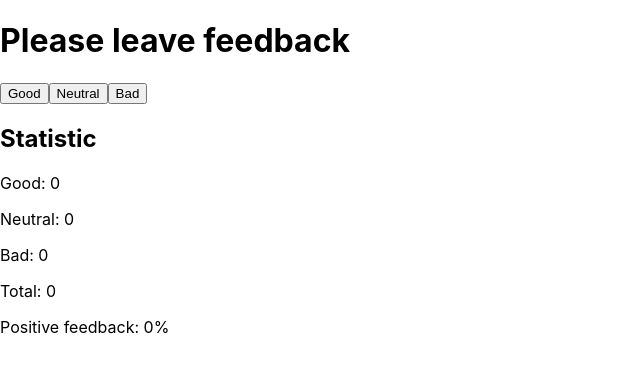
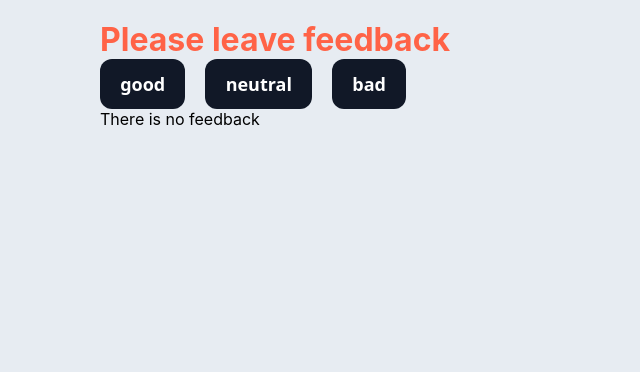
Before and after one commit to Rummut/goit-react-hw-02-feedback, a React (Create React App) app: page / in a window 1280 px wide. Shown: the top 372 px of the page, without its empty margins (0-640 px from the left). Built offline with nearby package versions, Linux system fonts and the light colour scheme.

Commit message:
Add 4 task

```diff
--- a/src/components/App.jsx
+++ b/src/components/App.jsx
@@ -1,51 +1,59 @@
 import { Component } from 'react';
-import { FeedbackResults } from './feedback/FeedbackResults';
+import { Statistics } from './feedback/statistic/Statistics';
+import { FeedbackOptions } from './feedback/feedback-options/FeedbackOptions';
+import { Section } from './feedback/section-title/SectionTitle';
+import { Notification } from './feedback/notification/Notification';
+import { Container } from './App.styled';
+import { GlobalStyle } from './GlobalStyle';
 
 export class App extends Component {
   state = {
     good: 0,
     neutral: 0,
     bad: 0,
-    total: 0,
-    percentage: 0,
   };
 
   handleClick = type => {
     this.setState(prevState => {
       return {
         [type]: prevState[type] + 1,
-        total: this.countTotalFeedback(),
-        percentage: this.countPositiveFeedbackPercentage()
       };
     });
   };
 
   countTotalFeedback = () => {
-    const { good, neutral, bad } = this.state
-    return good + neutral + bad
-  }
+    const { good, neutral, bad } = this.state;
+    return good + neutral + bad;
+  };
 
   countPositiveFeedbackPercentage = () => {
-    const { good } = this.state
-    return Number.parseInt((good/this.countTotalFeedback())*100)
-  }
+    const { good } = this.state;
+    return Number.parseInt((good / this.countTotalFeedback()) * 100);
+  };
 
   render() {
+    const total = this.countTotalFeedback();
+    const percentage = this.countPositiveFeedbackPercentage();
     return (
-      <>
-        <h1>Please leave feedback</h1>
+      <Container>
+        <Section title={'Please leave feedback'}>
+          <FeedbackOptions
+            options={Object.keys(this.state)}
+            onLeaveFeedback={this.handleClick}
+          ></FeedbackOptions>
+          {total === 0 ? (
+            <Notification message={'There is no feedback'}></Notification>
+          ) : (
+            <Statistics
+              state={this.state}
+              total={total}
+              percentage={percentage}
+            ></Statistics>
+          )}
+        </Section>
+        <GlobalStyle />
+      </Container>
 
-        <button type="button" onClick={() => {this.handleClick("good")}}>
-          Good
-        </button>
-        <button type="button" onClick={() => {this.handleClick("neutral")}}>
-          Neutral
-        </button>
-        <button type="button" onClick={() => {this.handleClick("bad")}}>
-          Bad
-        </button>
-        <FeedbackResults state={this.state} ></FeedbackResults>
-      </>
     );
   }
 }
--- /dev/null
+++ b/src/components/App.styled.js
@@ -0,0 +1,4 @@
+import { styled } from "styled-components";
+
+export const Container = styled.div`
+padding: 20px 100px;`
--- /dev/null
+++ b/src/components/GlobalStyle.js
@@ -0,0 +1,26 @@
+import { createGlobalStyle } from 'styled-components';
+
+export const GlobalStyle = createGlobalStyle`
+body {
+  background-color: #e7ecf2;
+}
+
+h1,
+h2,
+h3,
+h4,
+h5,
+p {
+  margin: 0;
+}
+
+ul {
+  margin: 0;
+  padding: 0;
+  list-style: none;
+}
+
+button{
+  padding: 0;
+}
+`;
--- /dev/null
+++ b/src/components/feedback/feedback-options/FeedbackOptions.jsx
@@ -0,0 +1,22 @@
+import { Button } from "../section-title/SectionTitle.styled";
+import { ButtonContainer } from "./feedbackOptions.styled";
+
+export const FeedbackOptions = ({ options, onLeaveFeedback }) => {
+  return (
+    <ButtonContainer>
+      {options.map(option => (
+        <Button
+          key={option}
+          type="button"
+          onClick={() => {
+            {
+              onLeaveFeedback(option);
+            }
+          }}
+        >
+          {option}
+        </Button>
+      ))}
+    </ButtonContainer>
+  );
+};
--- /dev/null
+++ b/src/components/feedback/feedback-options/feedbackOptions.styled.js
@@ -0,0 +1,6 @@
+import { styled } from "styled-components";
+
+export const ButtonContainer = styled.div`
+display: flex;
+gap: 20px;
+`
--- /dev/null
+++ b/src/components/feedback/notification/Notification.jsx
@@ -0,0 +1,5 @@
+export const Notification = ({message}) => {
+    return (
+        <p>{message}</p>
+    )
+}
--- /dev/null
+++ b/src/components/feedback/section-title/SectionTitle.jsx
@@ -0,0 +1,9 @@
+import { Title } from "./SectionTitle.styled"
+
+
+export const Section = ({ title, children }) => {
+    return (
+        <><Title>{title}</Title>
+        {children}</>
+    )
+}
--- /dev/null
+++ b/src/components/feedback/section-title/SectionTitle.styled.js
@@ -0,0 +1,30 @@
+import { styled } from "styled-components";
+
+export const Title = styled.h1`
+color: tomato;
+`;
+
+export const Button = styled.button`
+  background-color: #111827;
+  border: 1px solid transparent;
+  border-radius: .75rem;
+  box-sizing: border-box;
+  color: #FFFFFF;
+  cursor: pointer;
+  flex: 0 0 auto;
+  font-family: "Inter var",ui-sans-serif,system-ui,-apple-system,system-ui,"Segoe UI",Roboto,"Helvetica Neue",Arial,"Noto Sans",sans-serif,"Apple Color Emoji","Segoe UI Emoji","Segoe UI Symbol","Noto Color Emoji";
+  font-size: 1.125rem;
+  font-weight: 600;
+  line-height: 1.5rem;
+  padding: .75rem 1.2rem;
+  text-align: center;
+  text-decoration: none #6B7280 solid;
+  text-decoration-thickness: auto;
+  transition-duration: .2s;
+  transition-property: background-color,border-color,color,fill,stroke;
+  transition-timing-function: cubic-bezier(.4, 0, 0.2, 1);
+  user-select: none;
+  -webkit-user-select: none;
+  touch-action: manipulation;
+  width: auto;
+`;
--- a/src/components/feedback/FeedbackResults.jsx
+++ b/src/components/feedback/statistic/Statistics.jsx
@@ -1,4 +1,4 @@
-export const FeedbackResults = ({ state: { good, neutral, bad, total, percentage } }) => {
+export const Statistics  = ({ state: { good, neutral, bad}, total, percentage }) => {
   return (
     <>
       <h2>Statistic</h2>
```
Also changed, not shown: src/components/feedback/feedback.styled.js (deleted).
